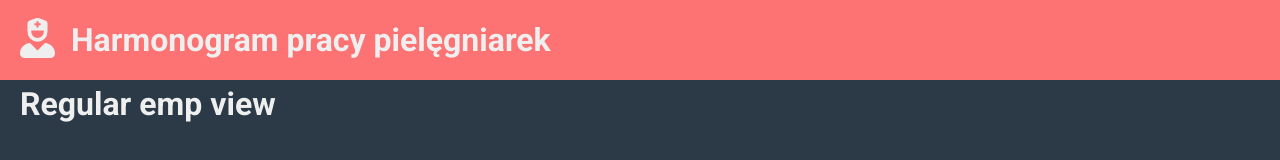
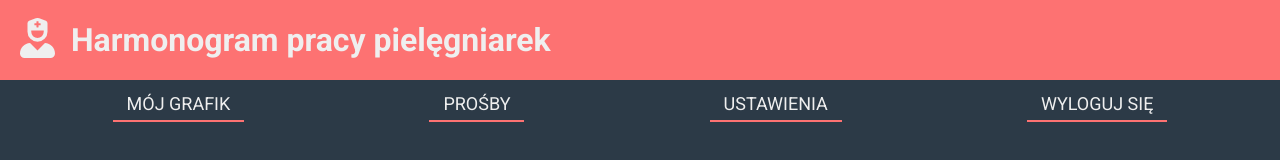
Before and after one commit to daankh/schedule-manager, a React app: page /#/regular in a window 1280 px wide. Built offline with nearby package versions, Linux system fonts and the light colour scheme.

Commit message:
add user menu

```diff
--- a/src/js/Components/Regular.js
+++ b/src/js/Components/Regular.js
@@ -1,13 +1,47 @@
 import React, { Component } from 'react';
+import {
+    HashRouter,
+    Route,
+    Link,
+    Switch,
+    NavLink,
+} from "react-router-dom";
 
 class Regular extends Component {
 
     render() {
 
+        const active = {
+            backgroundColor: "#FD7272",
+        }
+
         return (
-            <div className="wrapper">
-                <h1>Regular emp view</h1>
+            <div className="regular" >
+                <div className="wrapper">
+                    <HashRouter>
+                        <nav className="navigation">
+                            <ul>
+                                <li>
+                                    <NavLink className="link" activeStyle={active} exact to="/regular/mySchedule">Mój grafik</NavLink>
+                                </li>
+                                <li>
+                                    <NavLink className="link" activeStyle={active} to="/regular/requests">Prośby</NavLink>
+                                </li>
+                                <li>
+                                    <NavLink className="link" activeStyle={active} to="/regular/settings">Ustawienia</NavLink>
+                                </li>
+                                <li>
+                                    <NavLink className="link" to="/">Wyloguj się</NavLink>
+                                </li>
+                            </ul>
+                        </nav>
+                        <Switch>
+
+                        </Switch>
+                    </HashRouter>
+                </div>
             </div>
+
         )
     }
 }
--- /dev/null
+++ b/src/sass/layout/_regular.scss
@@ -0,0 +1,13 @@
+.regular {
+
+    min-height: calc(100vh - 8rem);
+
+    .wrapper {
+        padding-top: 1rem;
+        padding-bottom: 1rem;
+    }
+
+    ul{
+        justify-content: space-around;
+    }
+}
--- a/src/sass/style.scss
+++ b/src/sass/style.scss
@@ -7,3 +7,4 @@
 @import './layout/login';
 @import './layout/navigation';
 @import './layout/supervisor';
+@import './layout/regular'
```
